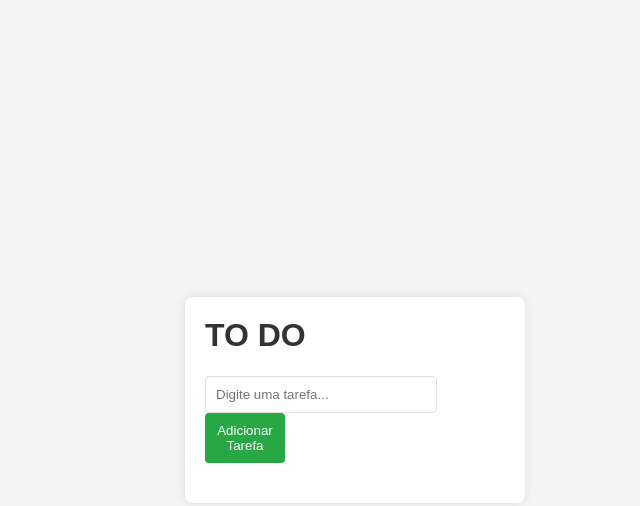
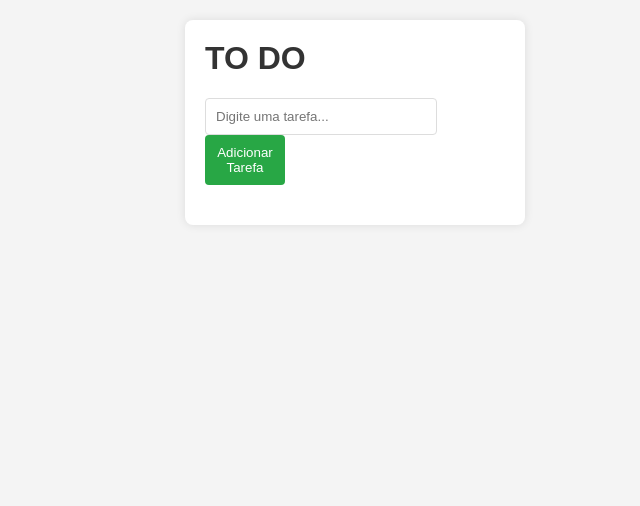
Before and after one commit to drtsilva94/TO-DOg-List, a plain HTML site: page index.html in a window 1280 px wide. Shown: the whole page, without its empty margins (285-925 px from the left). Drawn offline with Linux system fonts and the light colour scheme.

Commit message:
Ajuste no css

```diff
--- a/styles.css
+++ b/styles.css
@@ -3,11 +3,12 @@ body {
     font-family: Arial, sans-serif; /* Define uma fonte sans-serif para um visual mais moderno */
     background-color: #f4f4f4; /* Fundo leve para contraste com o container */
     margin: 0; /* Remove a margem padrão */
-    padding: 0; /* Remove o preenchimento padrão */
+    padding: 20px; /* Remove o preenchimento padrão */
     display: flex; /* Centraliza o conteúdo da página */
-    justify-content: center; /* Centraliza horizontalmente */
-    align-items: center; /* Centraliza verticalmente */
+    justify-content: center;
+    align-items: flex-start; /* Centraliza verticalmente */
     height: 100vh; /* Ajusta a altura para a visualização completa */
+    box-sizing: border-box;
 }
 
 /* Estilos para o container principal */
@@ -17,6 +18,7 @@ body {
     box-shadow: 0 0 10px rgba(0, 0, 0, 0.1); /* Sombra leve para destacar o container */
     padding: 20px; /* Espaçamento interno para os elementos */
     width: 300px; /* Largura fixa do container */
+
 }
 
 /* Estilo para o título */
```
